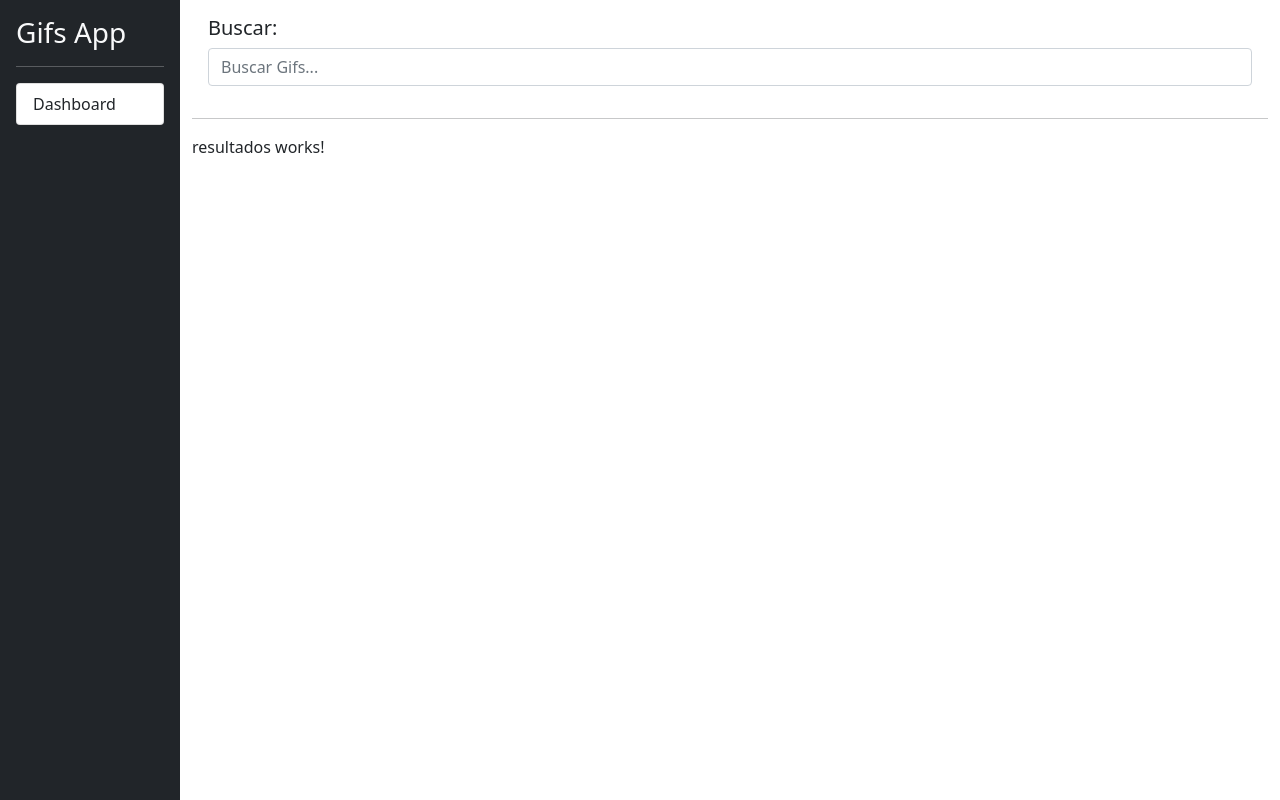
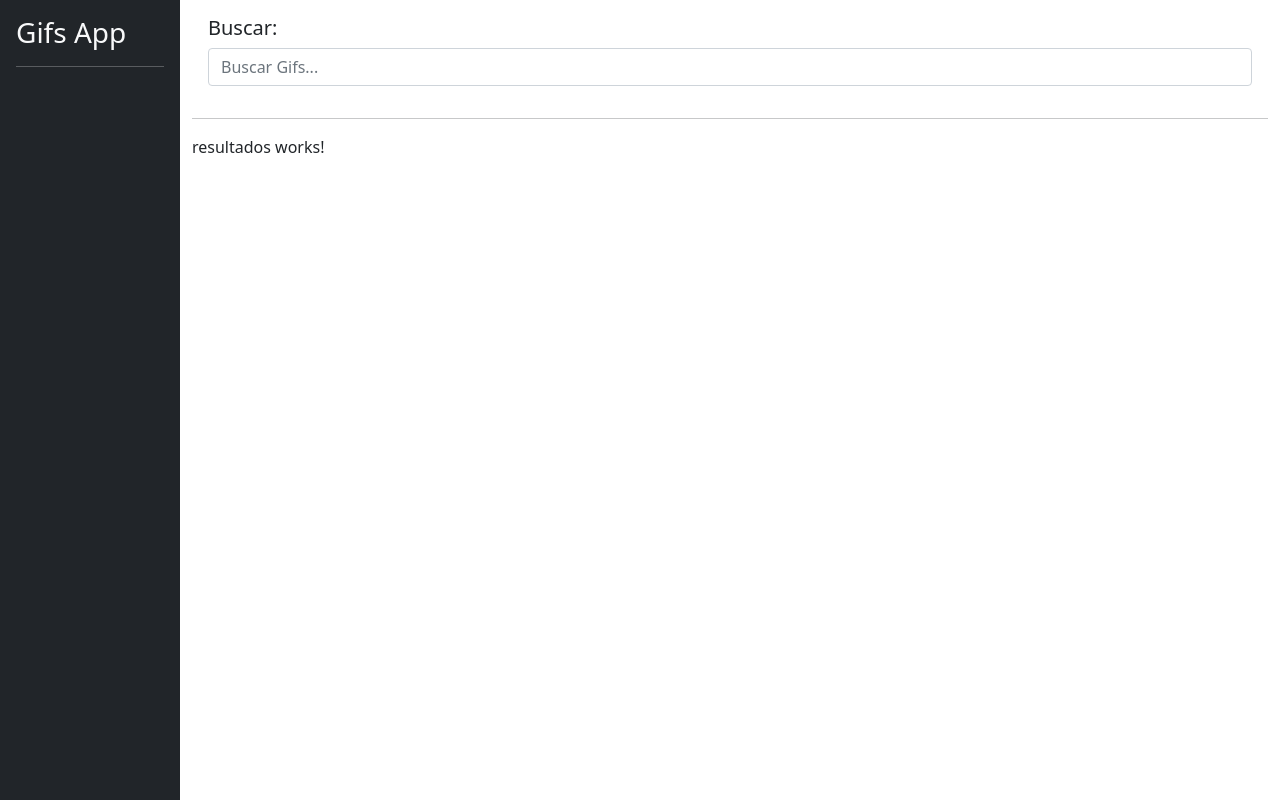
Before and after one commit to jrockb/angular-gifs, an Angular app: page / in a window 1280 px wide. Built offline with nearby package versions, Linux system fonts and the light colour scheme.

Commit message:
ajustes sobre historial de busqueda del sidebar

```diff
--- a/src/app/shared/sidebar/sidebar.component.html
+++ b/src/app/shared/sidebar/sidebar.component.html
@@ -3,13 +3,11 @@
     <h3 class="text-light">Gifs App</h3>
     <hr class="text-white" />
     <div class="list-group list-reset">
-      <a href="#"
+      <a *ngFor="let item of historial"
+        href="#"
         class="list-group-item list-group-item-action">
-        Dashboard
+        {{item}}
       </a>
     </div>
-    <li *ngFor="let busqueda of historial;">
-      <h5 class="text-light">{{busqueda}}</h5>
-    </li>
   </div>
   <!--Fin del sidebar-->
--- a/src/app/shared/sidebar/sidebar.component.ts
+++ b/src/app/shared/sidebar/sidebar.component.ts
@@ -7,9 +7,9 @@ import { GifsService } from 'src/app/gifs/services/gifs.service';
 })
 export class SidebarComponent {
 
-  constructor(private gifsService: GifsService) { }
+  constructor(private gifsService: GifsService) { } // inyección del servicio
 
-  get historial(): string[]{ // obtiene la información del historial que viene del servicio
+  get historial(): string[]{ // obtiene el arreglo de string historial del servicio, historial de busquedas
     return this.gifsService.historial;
   }
 
```
